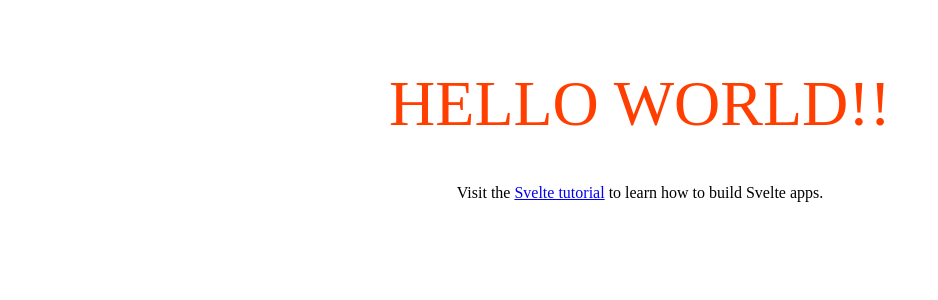
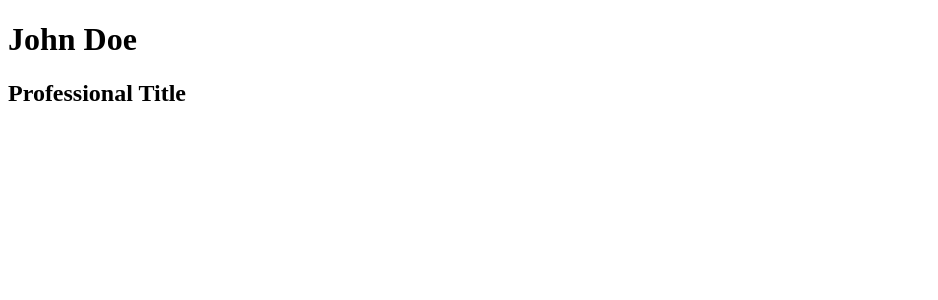
Before and after one commit to jsaari97/resu-me, a Svelte app: page / in a window 1280 px wide. Shown: the top 300 px of the page, without its empty margins (0-938 px from the left). Built offline with nearby package versions, Linux system fonts and the light colour scheme; the HTML template or start-up script is replaced by a standard one.

Commit message:
Add first component

```diff
--- a/rollup.config.js
+++ b/rollup.config.js
@@ -5,7 +5,7 @@ import commonjs from "@rollup/plugin-commonjs";
 import livereload from "rollup-plugin-livereload";
 import sirv from "sirv-cli";
 
-const production = !process.env.ROLLUP_WATCH;
+const production = process.env.NODE_ENV === "production";
 
 export default {
   input: path.resolve(__dirname, "src/ui/index.js"),
@@ -39,11 +39,11 @@ export default {
 
     // In dev mode, call `npm run start` once
     // the bundle has been generated
-    serve(),
+    !production && serve(),
 
     // Watch the `public` directory and refresh the
     // browser on changes when not in production
-    livereload("public"),
+    !production && livereload("public"),
   ],
   watch: {
     clearScreen: false,
--- a/src/ui/App.svelte
+++ b/src/ui/App.svelte
@@ -1,32 +1,8 @@
 <script>
-  export let name;
+  import Header from "./components/header/header.svelte";
 </script>
 
-<style>
-  main {
-    text-align: center;
-    padding: 1em;
-    max-width: 240px;
-    margin: 0 auto;
-  }
-  h1 {
-    color: #ff3e00;
-    text-transform: uppercase;
-    font-size: 4em;
-    font-weight: 100;
-  }
-  @media (min-width: 640px) {
-    main {
-      max-width: none;
-    }
-  }
-</style>
-
-<main>
-  <h1>Hello {name}!</h1>
-  <p>
-    Visit the
-    <a href="https://svelte.dev/tutorial">Svelte tutorial</a>
-    to learn how to build Svelte apps.
-  </p>
-</main>
+<div>
+  <Header />
+  <main />
+</div>
--- /dev/null
+++ b/src/ui/components/header/header.svelte
@@ -0,0 +1,4 @@
+<header>
+  <h1>John Doe</h1>
+  <h2>Professional Title</h2>
+</header>
```
Also changed, not shown: src/commands/build.js (+21 -8 lines), src/commands/start.js (+8 -5 lines), 2 other files (tests, documents, lock files or other folders).
